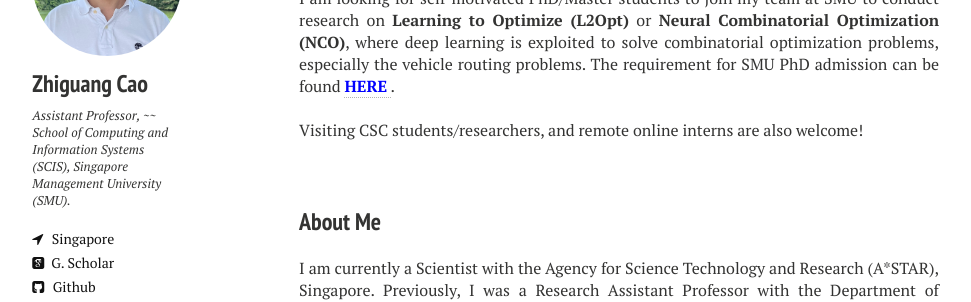
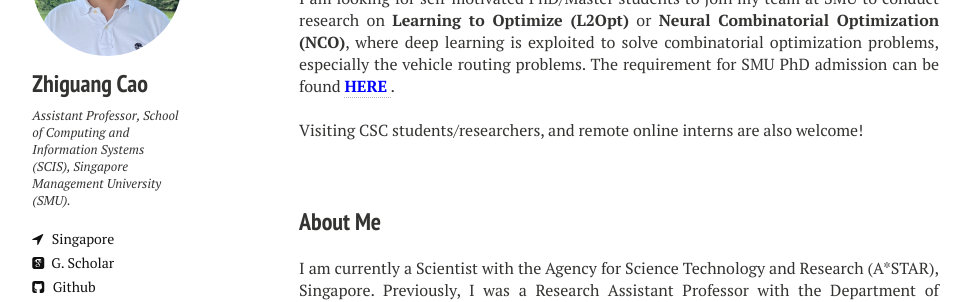
Before and after one commit to zhiguangcaosg/zhiguangcaosg.github.io, a Jekyll site: the page built from index.md, in a window 1280 px wide. Shown: the part 191-493 px from the top of the page, without its empty margins (21-992 px from the left). Built offline with Jekyll 4.4.1, drawn with Linux system fonts in a browser that asks for light colours; nearby versions of some CDN libraries.

Commit message:
Update _config.yml

```diff
--- a/_config.yml
+++ b/_config.yml
@@ -10,8 +10,8 @@ url:              //zhiguangcaosg.github.io
 # Owner/author information
 owner:
   name:           Zhiguang Cao
-  avatar:         ZhiguangCao_v1.jpg
-  bio:            Assistant Professor, ~~
+  avatar:         zhiguangcao.jpg
+  bio:            Assistant Professor,
                   School of Computing and Information Systems (SCIS),
                   Singapore Management University (SMU).
   location:       Singapore
```
